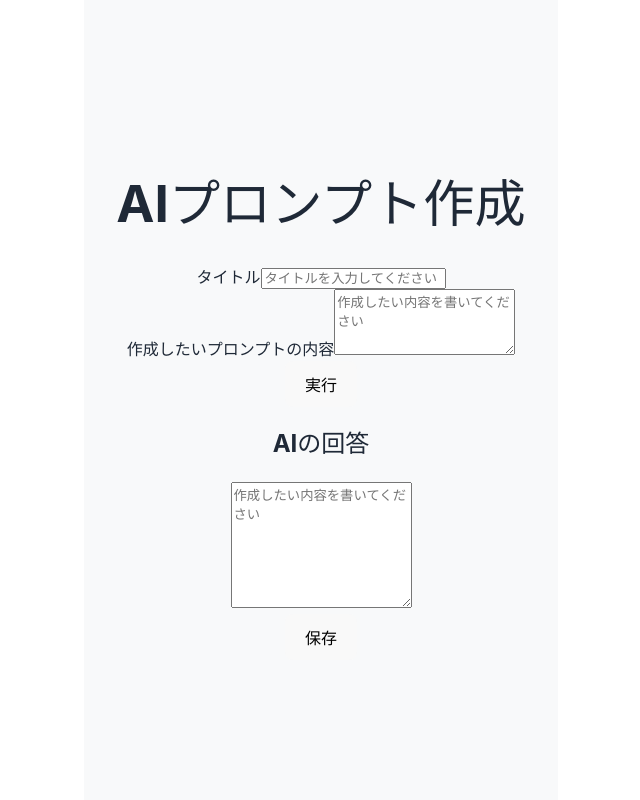
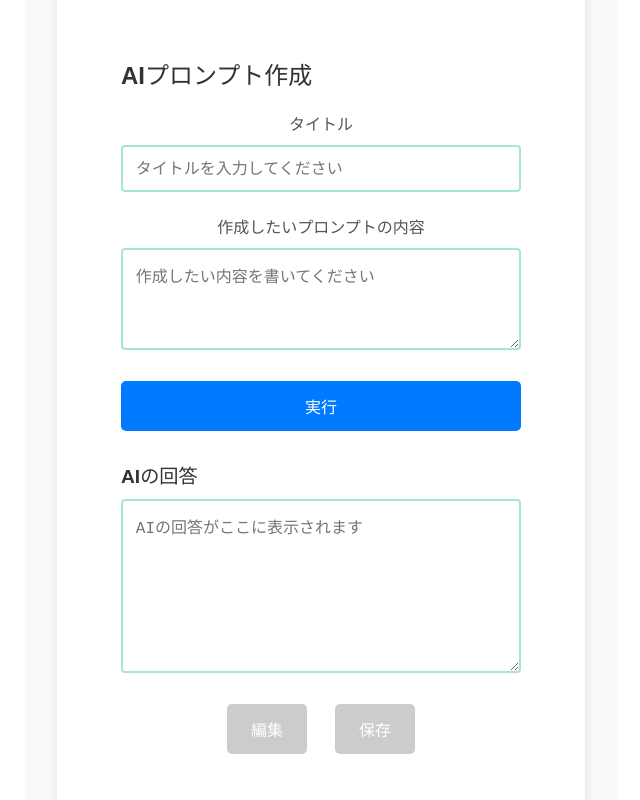
Before and after one commit to hayaf3254/hackathon_2025_0717, a React (Vite) app in the folder frontend/: page /create-ai in a window 1280 px wide. Shown: the whole page, without its empty margins (319-959 px from the left). Built offline with nearby package versions, Linux system fonts and the light colour scheme.

Commit message:
スタート画面の編集と生成AIのシステムプロンプト修正、AI生成画面の適応

```diff
--- /dev/null
+++ b/frontend/src/CreateAI.css
@@ -0,0 +1,128 @@
+/* フォーム全体を囲むコンテナ */
+.create-ai-container {
+  max-width: 1000px;
+  width:400px;
+  margin: 4rem auto;
+  padding: 4rem;
+  background-color: #ffffff;
+  border-radius: 8px;
+  box-shadow: 0 4px 12px rgba(0, 0, 0, 0.1);
+  font-family: sans-serif;
+}
+
+/* フォームのタイトル */
+.create-ai-form h1,
+.create-ai-form h2 {
+  text-align: left;
+  color: #333;
+}
+
+.create-ai-form h1 {
+  font-size: 1.5rem;
+  margin-bottom: 1.5rem;
+}
+
+.create-ai-form h2 {
+  font-size: 1.2rem;
+  margin-bottom: 0.5rem;
+}
+
+/* ラベルと入力欄のグループ */
+.form-group {
+  margin-bottom: 1.5rem;
+}
+
+.form-group label {
+  display: block;
+  margin-bottom: 0.5rem;
+  font-weight: bold;
+  color: #555;
+}
+
+/* 入力欄（input, textarea）のスタイル */
+.form-group input,
+.form-group textarea {
+  width: 100%;
+  padding: 0.8rem;
+  border: 2px solid #a8e6cf; /* 画像を参考にした薄い緑色の枠線 */
+  border-radius: 4px;
+  font-size: 1rem;
+  box-sizing: border-box; /* paddingを含めてwidth: 100%にする */
+  transition: border-color 0.3s;
+}
+
+/* 入力欄がフォーカスされた時のスタイル */
+.form-group input:focus,
+.form-group textarea:focus {
+  outline: none;
+  border-color: #6dcca3; /* 少し濃い緑色 */
+}
+
+.form-group textarea {
+  resize: vertical; /* 上下方向のみリサイズを許可 */
+}
+
+/* "button-group" という名前がついた要素のデザイン*/
+/* 編集・保存ボタンのコンテナ */
+.button-group {
+  display: flex;
+  justify-content: center; /* ← この行を追加して中央揃えに */
+  gap: 10px;
+  margin-top: 1rem;
+}
+
+/* ボタンのスタイル（リクエスト通り青色に設定） */
+.create-ai-form button {
+  gap:30px;
+  padding: 0.8rem 1.5rem;
+  border: none;
+  border-radius: 5px;
+  background-color: #007bff; /* 青色 */
+  color: white;
+  font-size: 1rem;
+  font-weight: bold;
+  cursor: pointer;
+  transition: background-color 0.3s ease;
+  margin-right: 8px; /* ボタン間の余白 */
+}
+
+.create-ai-form button:last-child {
+  margin-right: 0;
+}
+
+/* ボタンにカーソルを合わせた時のスタイル */
+.create-ai-form button:hover {
+  background-color: #0056b3; /* 少し濃い青色 */
+}
+
+/* 非活性時のボタンスタイル */
+.create-ai-form button:disabled {
+  background-color: #cccccc;
+  cursor: not-allowed;
+}
+
+/* 実行ボタンを横幅いっぱいに */
+.submit-button {
+  width: 100%;
+  margin-bottom: 1rem;
+}
+
+/* エラー・保存メッセージのスタイル */
+.error-message, .save-message {
+    margin-top: 1rem;
+    padding: 0.8rem;
+    border-radius: 4px;
+    text-align: center;
+}
+
+.error-message {
+  color: #d9534f;
+  background-color: #f2dede;
+  border: 1px solid #ebccd1;
+}
+
+.save-message {
+  color: #3c763d;
+  background-color: #dff0d8;
+  border: 1px solid #d6e9c6;
+}
--- a/frontend/src/CreateAI.jsx
+++ b/frontend/src/CreateAI.jsx
@@ -1,35 +1,38 @@
 import React, { useState } from 'react';
-// useLocation は今回使用しないため、インポートを残すか削除はお好みで
-// import { useLocation } from 'react-router-dom';
+import { useAuth } from './contexts/AuthContext'; // コメントアウトを解除し、useAuthを再度有効にしました
+import './CreateAI.css'; // 作成したCSSファイルをインポート
 
 const CreateAI = () => {
+    // Stateは変更なし
     const [title, setTitle] = useState('');
     const [content, setContent] = useState('');
     const [aiResponse, setAiResponse] = useState('');
     const [isLoading, setIsLoading] = useState(false);
     const [error, setError] = useState('');
+    const [isEditing, setIsEditing] = useState(false);
+    const [isSaving, setIsSaving] = useState(false);
+    const [saveMessage, setSaveMessage] = useState('');
 
+    // === ▼ここを修正しました▼ ===
+    // ダミーのIDを削除し、useAuthフックからuserIdを取得する元の形に戻しました
+    const { userId } = useAuth();
+    // === ▲ここまでが修正箇所▲ ===
+
+    // API通信処理を元の形に戻しました
     const handleSubmit = async (e) => {
         e.preventDefault();
-
+        setIsEditing(false);
         setIsLoading(true);
         setError('');
+        setSaveMessage('');
         setAiResponse('');
-
         try {
             const response = await fetch('http://127.0.0.1:5000/ai/generate', {
-                method: 'POST', // FlaskのGETメソッド設定に合わせています
-                headers: {
-                    'Content-Type': 'application/json',
-                },
-                body: JSON.stringify({
-                    title: title,
-                    content: content,
-                }),
+                method: 'POST',
+                headers: { 'Content-Type': 'application/json' },
+                body: JSON.stringify({ title, content }),
             });
-
             const data = await response.json();
-
             if (response.ok) {
                 setAiResponse(data.message);
             } else {
@@ -43,11 +46,55 @@ const CreateAI = () => {
         }
     };
 
+    // API通信処理を元の形に戻しました
+    const handleSave = async () => {
+        if (!userId) {
+            setSaveMessage('保存するにはログインが必要です。');
+            return;
+        }
+        if (!aiResponse) {
+            setSaveMessage('保存するAIの回答がありません。');
+            return;
+        }
+        setIsSaving(true);
+        setSaveMessage('');
+        try {
+            const response = await fetch('http://127.0.0.1:5000/api/save_prompt', {
+                method: 'POST',
+                headers: { 'Content-Type': 'application/json' },
+                body: JSON.stringify({
+                    id: userId,
+                    title: title,
+                    content: aiResponse,
+                }),
+            });
+            const data = await response.json();
+            if (response.ok) {
+                const message = Array.isArray(data) && data.length > 0 ? data[0].message : '保存しました。';
+                setSaveMessage(message);
+                alert(message); // 元のコードにあったalertを復元
+            } else {
+                setSaveMessage(data.message || '保存に失敗しました。');
+            }
+        } catch (err) {
+            console.error('保存API呼び出し中にエラーが発生しました:', err);
+            setSaveMessage('保存中にネットワークエラーが発生しました。');
+        } finally {
+            setIsSaving(false);
+        }
+    };
+
+    const handleEditToggle = () => {
+        setIsEditing(!isEditing);
+    };
+
+    // JSX部分は変更なし
     return (
-        <div>
+        <div className="create-ai-container">
+            <form onSubmit={handleSubmit} className="create-ai-form">
                 <h1>AIプロンプト作成</h1>
 
-            <div>
+                <div className="form-group">
                     <label htmlFor="title">タイトル</label>
                     <input
                         id="title"
@@ -59,7 +106,7 @@ const CreateAI = () => {
                     />
                 </div>
 
-            <div>
+                <div className="form-group">
                     <label htmlFor="content">作成したいプロンプトの内容</label>
                     <textarea
                         id="content"
@@ -71,33 +118,38 @@ const CreateAI = () => {
                     ></textarea>
                 </div>
 
-            <button
-                type="submit"
-                onClick={handleSubmit}
-                disabled={isLoading}
-            >
+                <button type="submit" disabled={isLoading} className="submit-button">
                     {isLoading ? '実行中...' : '実行'}
                 </button>
 
                 {error && (
-                <div>
+                    <div className="error-message">
                         <strong>エラー:</strong> {error}
                     </div>
                 )}
 
-            <div>
+                <div className="form-group">
                     <h2>AIの回答</h2>
                     <textarea
                         value={aiResponse}
-                    readOnly
-                    placeholder="作成したい内容を書いてください"
+                        readOnly={!isEditing}
+                        onChange={(e) => setAiResponse(e.target.value)}
+                        placeholder="AIの回答がここに表示されます"
                         rows="8"
                     ></textarea>
                 </div>
 
-            <button>
-                保存
+                <div className="button-group">
+                    <button type="button" onClick={handleEditToggle} disabled={!aiResponse}>
+                        {isEditing ? '編集完了' : '編集'}
                     </button>
+                    <button type="button" onClick={handleSave} disabled={isSaving || !aiResponse}>
+                        {isSaving ? '保存中...' : '保存'}
+                    </button>
+                </div>
+
+                {saveMessage && <div className="save-message">{saveMessage}</div>}
+            </form>
         </div>
     );
 };
--- a/frontend/src/contexts/AuthContext.jsx
+++ b/frontend/src/contexts/AuthContext.jsx
@@ -1,4 +1,4 @@
-// AuthContext.js
+// contexts/AuthContext.js
 import React, { createContext, useState, useContext } from 'react';
 
 const AuthContext = createContext(null);
```
Also changed, not shown: 1 other file (tests, documents, lock files or other folders). Lines whose indentation alone changed are shown as unchanged.
